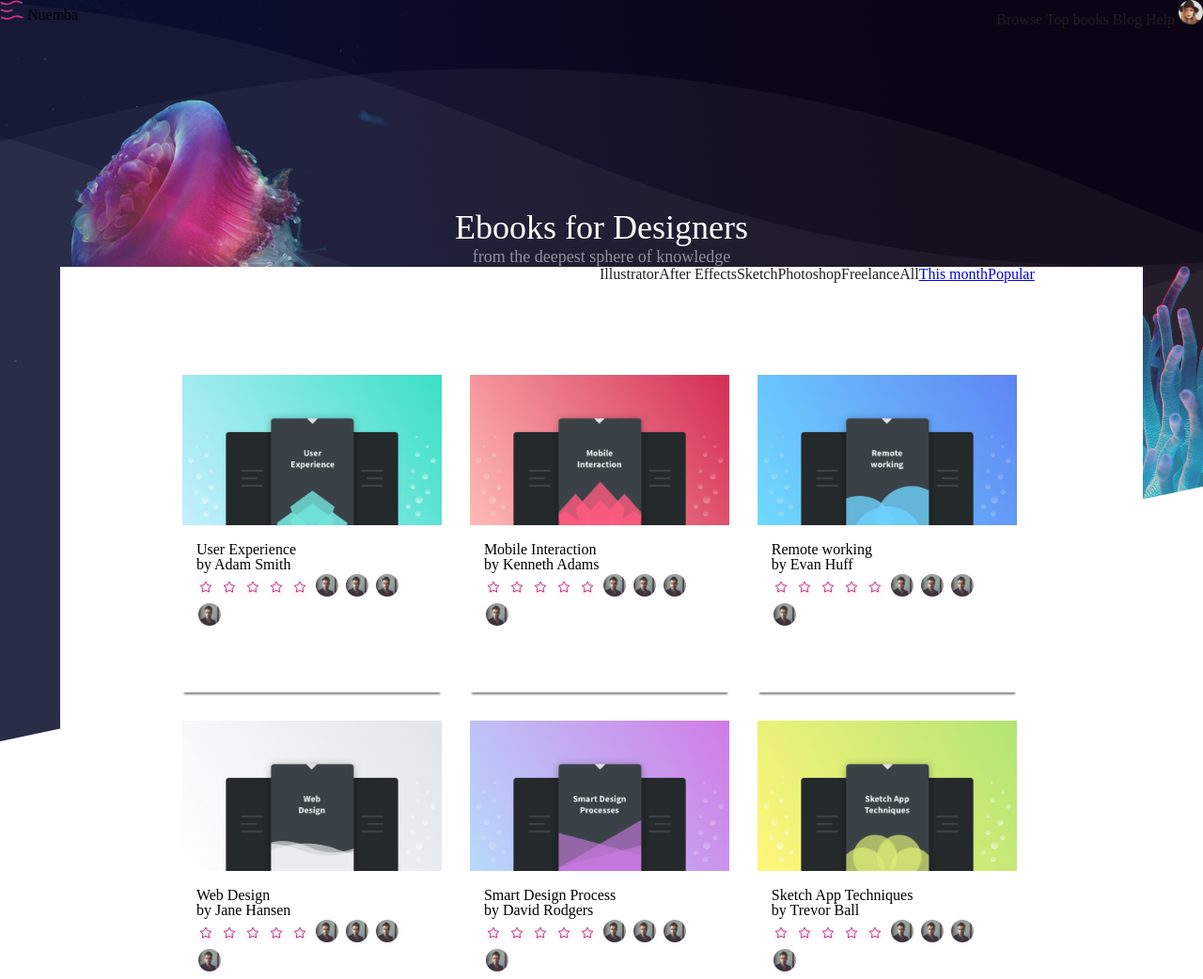
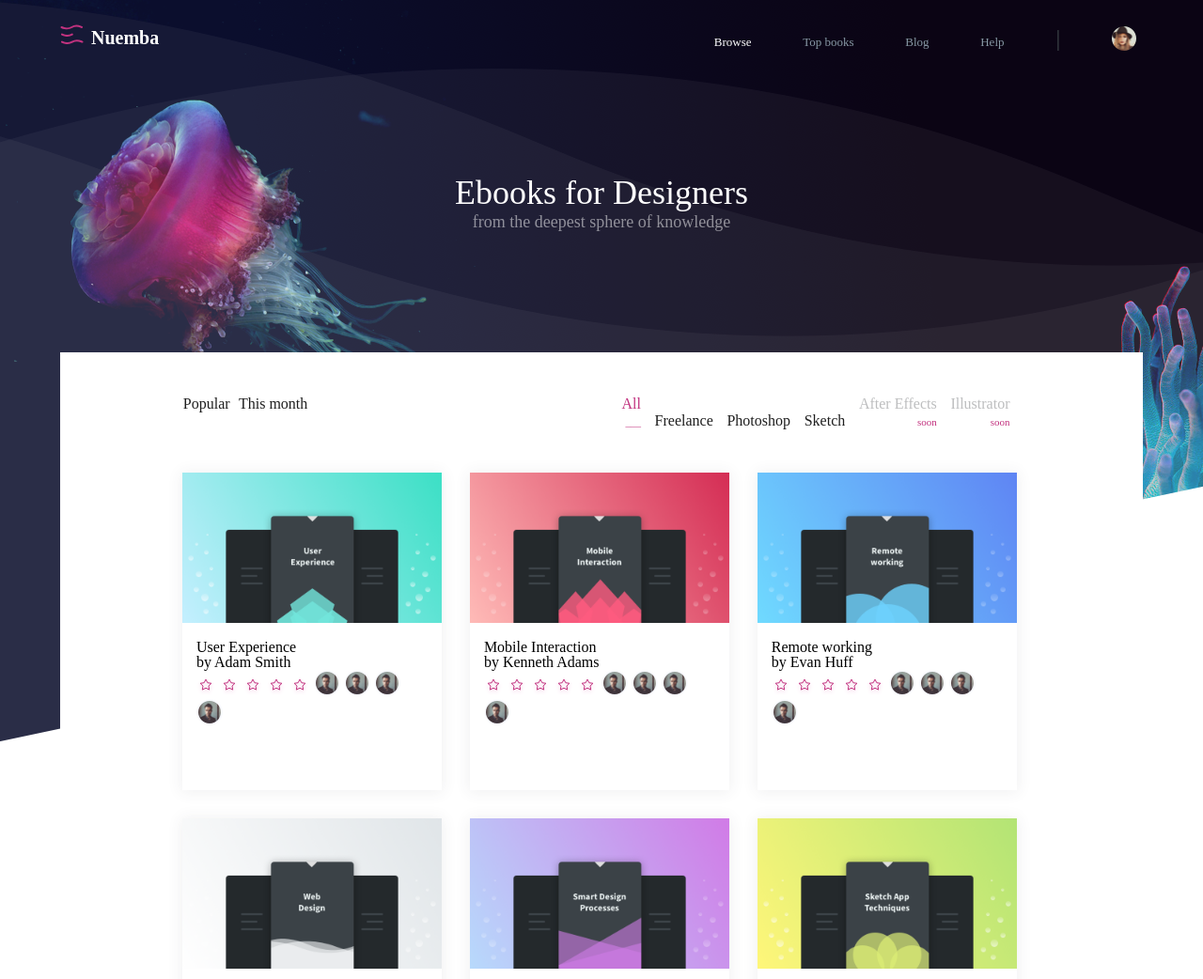
Before and after one commit to MrObele/microverse-collaborative-project, a plain HTML site: page index.html in a window 1280 px wide. Shown: the top 1042 px of the page at 94% size. Drawn offline with Linux system fonts and the light colour scheme.

Commit message:
Styling the ui

```diff
--- a/assets/stylesheets/style.css
+++ b/assets/stylesheets/style.css
@@ -1,9 +1,11 @@
 .nav-bar-left {
   float: left;
+  width: 200px;
 }
 
 nav {
   float: right;
+  width: 44%;
 }
 
 .clear-float {
@@ -36,8 +38,9 @@ body{
 
 
 section.top-section {
-  margin-top: 15%;
+  margin-top: 10%;
   text-align: center;
+  margin-bottom: 10%;
 }
 
 section.top-section h1 {
@@ -80,21 +83,65 @@ section.top-section  h3 {
   width: 90%;
   background-color:#ffffff;
 }
- ul a {
-   float: right;
+.top-main>ul  {
+  float: left;
+  width: 30%;
+}
+.top-main>ul li {
+display: inline;
+   margin-right:2%;
+   font-family: SourceSerifPro;
+  font-size: 16px;
+  font-weight: normal;
+  font-style: normal;
+  font-stretch: normal;
+  line-height: normal;
+  letter-spacing: normal;
+  color: #24292c;
+ }
+ .top-main>ul+ul{
+  width: 60%;
+    float: right;
+    margin-right: 0px;
+    text-align: right;
+ }
+ .top-main>ul+ul li{
+   display: inline-block;
+   margin-right: 2%;
+   font-family: SourceSerifPro;
+  font-size: 16px;
+  font-weight: normal;
+  font-style: normal;
+  font-stretch: normal;
+  line-height: normal;
+  letter-spacing: normal;
+  color: #24292c;
  }
 
 .top-main{
-  height: 100px;
+  margin: 5% 1.7% 3.4% 1.7%;
+
   width: 100%;
 }
 
+.top-main>ul+ul>li:first-child a{
+  font-family: SourceSerifPro;
+  font-size: 16px;
+  font-weight: normal;
+  font-style: normal;
+  font-stretch: normal;
+  line-height: normal;
+  letter-spacing: normal;
+  color: #c2327f;
+
+}
 .box{
   width: 30%;
   margin: 1.6%;
   height: 338.32px;
   background-color: #ffffff;
-  box-shadow: 0 4px 2px -2px gray;
+  -webkit-box-shadow: 0 1px 15px 1px rgba(69,65,78,.08);
+   box-shadow: 0 1px 15px 1px rgba(69,65,78,.08);
 
 }
 .content{
@@ -106,3 +153,55 @@ section.top-section  h3 {
 .box>img {
   width: 100%;
 }
+header{
+  margin: 2% 5%;
+}
+.nav-bar-left span{
+  font-family: SourceSerifPro;
+  font-size: 20px;
+  font-weight: bold;
+  font-style: normal;
+  font-stretch: normal;
+  line-height: normal;
+  letter-spacing: normal;
+  color: #ffffff;
+  margin-left: 2%;
+}
+nav a{
+  font-family: SourceSerifPro;
+  font-size: 13px;
+  font-weight: normal;
+  font-style: normal;
+  font-stretch: normal;
+  line-height: normal;
+  letter-spacing: normal;
+  color: #8798a4;
+  margin-left: 10%;
+}
+.active{
+  color: #ffffff;
+}
+nav > a+a+a+a+a {
+  font-size: 26px;
+  color: #383f43;
+}
+nav a img{
+  margin-bottom: -1%;
+}
+.soon{
+  font-size: 11px;
+  line-height: 1.09;
+  color: #c2327f;
+}
+
+.muted{
+  font-family: SourceSerifPro;
+  font-size: 16px;
+  font-weight: normal;
+  font-style: normal;
+  font-stretch: normal;
+  line-height: 0.75;
+  letter-spacing: normal;
+  text-align: right;
+  color: #bdbebf;
+}
--- a/index.html
+++ b/index.html
@@ -13,14 +13,16 @@
     <div class="nav-bar-left">
       <img src='./assets/images/menu-icon.svg' alt="menu-icon">
 
-      <span>Nuemba</span>
+      <span class="">Nuemba</span>
     </div>
     <nav>
-      <a href="#">Browse</a>
+      <a href="#" class="active">Browse</a>
       <a href="#">Top books</a>
       <a href="#">Blog</a>
       <a href="#">Help</a>
-      <img src="./assets/images/avatar-base.png">
+      <a href="#">|</a>
+      <a href="#"> <img src="./assets/images/avatar-base.png"></a>
+
     </nav>
   </header>
 
@@ -39,20 +41,20 @@
 
           <div class="top-main">
               <ul>
-                  <a href="#">Popular</a>
-                  <a href="#">This month</a>
+                <li> <a href="#">Popular</a></li>
+                <li><a href="#">This month</a></li>
                 </ul>
                 <ul>
-                  <li><a href="#">All</a></li>
-                  <li><a href="#">Freelance</a></li>
-                  <li><a href="#">Photoshop</a></li>
-                  <li><a href="">Sketch</a></li>
-                  <li><a href="">After Effects</a></li>
-                  <li><a href="">Illustrator</a></li>
+                  <li><a href="#">All<br><span class="soon">___</span></a></li>
+                  <li><a href="#">Freelance<br><span class="soon"></span></a></li>
+                  <li><a href="#">Photoshop<br><span class="soon"></span></a></li>
+                  <li><a href="#">Sketch<br><span class="soon"></span></a></li>
+                  <li><a href="#" class="muted">After Effects<br><span class="soon">soon</span></a></li>
+                  <li><a href="#"  class="muted">Illustrator<br><span class="soon">soon</span></a></li>
                 </ul>
           </div>
 
-
+          <div class="clear-float"></div>
           <div class="box">
               <img src="./assets/images/cover_6.png" alt="cover">
               <div class="content">
```
